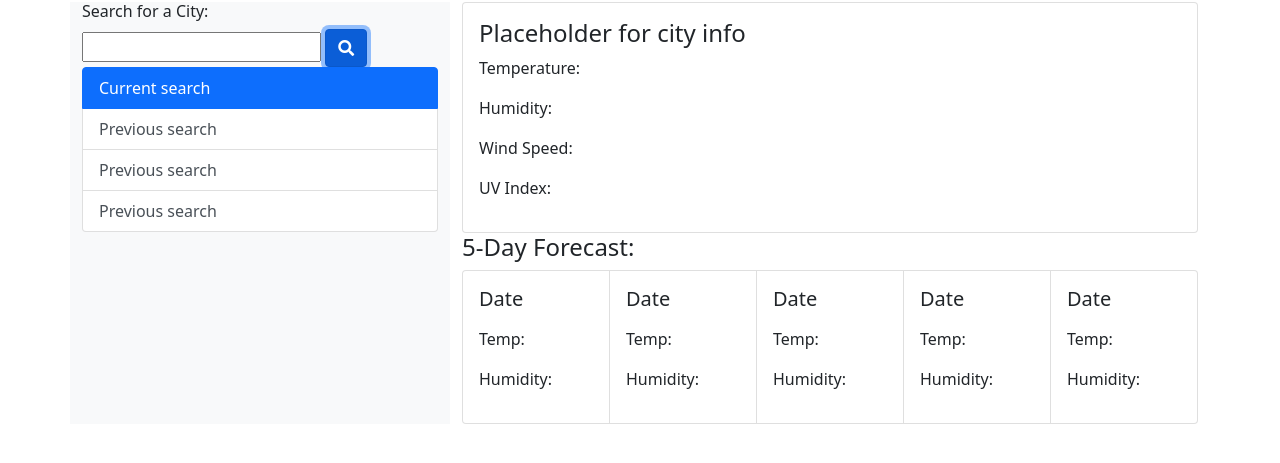
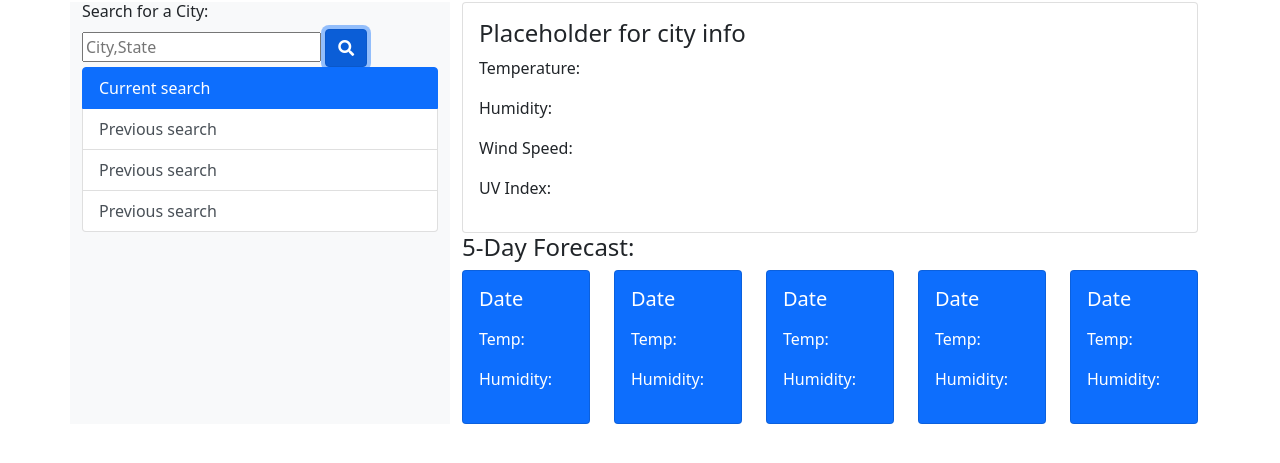
Before and after one commit to JFerguson1903/Unit6-HW, a plain HTML site: page index.html in a window 1280 px wide. Both pictures are taken after a click on the button 346 px from the left and 121 px from the top of the page. Shown: the part 73-536 px from the top of the page. Drawn offline with nearby package versions, Linux system fonts and the light colour scheme; no server answers.

Commit message:
Connected and received response from City State Open Weather API

```diff
--- a/index.html
+++ b/index.html
@@ -33,7 +33,7 @@
             <aside class="col-4 bg-light">
                 <section>
                     <h6>Search for a City:</h6>
-                    <input type="search" id="search">
+                    <input type="search" id="userSearch" placeholder="City,State">
                     <button type="button" class="btn btn-primary">
                         <!-- Font Awesome search icon -->
                         <i class="fas fa-search"></i>
@@ -62,8 +62,10 @@
                     </div>
                 </section>
                 <h4>5-Day Forecast:</h4>
-                <section id="cityFiveDayForcast" class="card-group">
-                    <div class="card">
+                <div class="container-full">
+                    <section id="cityFiveDayForcast" class="row">
+                        <div class="col-xs-12 col-lg-6 col-xl">
+                            <div class="card text-white bg-primary">
                                 <div class="card-body">
                                     <h5>Date</h5>
                                     <p class="weatherIcon"></p>
@@ -71,7 +73,9 @@
                                     <p class="humidity">Humidity:</p>
                                 </div>
                             </div>
-                    <div class="card">
+                        </div>
+                        <div class="col-xs-12 col-lg-6 col-xl">
+                            <div class="card text-white bg-primary">
                                 <div class="card-body">
                                     <h5>Date</h5>
                                     <p class="weatherIcon"></p>
@@ -79,7 +83,9 @@
                                     <p class="humidity">Humidity:</p>
                                 </div>
                             </div>
-                    <div class="card">
+                        </div>
+                        <div class="col-xs-12 col-lg-6 col-xl">
+                            <div class="card text-white bg-primary">
                                 <div class="card-body">
                                     <h5>Date</h5>
                                     <p class="weatherIcon"></p>
@@ -87,7 +93,9 @@
                                     <p class="humidity">Humidity:</p>
                                 </div>
                             </div>
-                    <div class="card">
+                        </div>
+                        <div class="col-xs-12 col-lg-6 col-xl">
+                            <div class="card text-white bg-primary">
                                 <div class="card-body">
                                     <h5>Date</h5>
                                     <p class="weatherIcon"></p>
@@ -95,7 +103,9 @@
                                     <p class="humidity">Humidity:</p>
                                 </div>
                             </div>
-                    <div class="card">
+                        </div>
+                        <div class="col-xs-12 col-lg-6 col-xl">
+                            <div class="card text-white bg-primary">
                                 <div class="card-body">
                                     <h5>Date</h5>
                                     <p class="weatherIcon"></p>
@@ -103,7 +113,9 @@
                                     <p class="humidity">Humidity:</p>
                                 </div>
                             </div>
+                        </div>
                     </section>
+                </div>
             </main>
         </div>
     </div>
--- a/script.js
+++ b/script.js
@@ -0,0 +1,28 @@
+// Constructing a URL to search Open Weather Map API for the Latitide and Longitude
+// var queryURL = "https://api.openweathermap.org/data/2.5/onecall?lat=" + latitudeReturn + "&lon=" + longitudeReturn + "&appid=ae3e2e9bcf9bf274f436653d07f65b1c";
+
+// var latitudeReturn = "";
+
+// var longitudeReturn = "";
+
+
+// Event listener for btn-primary
+$(".btn-primary").on("click", function() {
+    // Assigning a variable for userSearch
+    var userSearch = $("#userSearch").val();
+
+    // Constructing a URL to search Open Weather Map API for the City,State
+    var cityAPISearch = "https://api.openweathermap.org/data/2.5/weather?q=" + userSearch + ",US&appid=ae3e2e9bcf9bf274f436653d07f65b1c";
+
+    // Performing our AJAX GET request
+    $.ajax({
+            url: cityAPISearch,
+            method: "GET"
+        })
+        // After the data comes back from the API
+        .then(function(response) {
+            // Storing an array of results in the results variable
+            var results = [userSearch, response.coord.lat, response.coord.lon];
+            console.log(results);
+        });
+});
```
Lines whose indentation alone changed are shown as unchanged.
